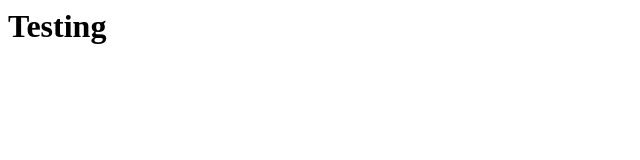
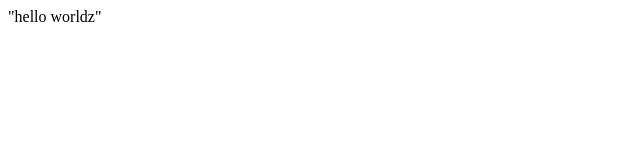
Before and after one commit to Khaniv5/portfolio2, a plain HTML site: page index.html in a window 1280 px wide. Shown: the whole page, without its empty margins (0-640 px from the left). Drawn offline with Linux system fonts and the light colour scheme.

Commit message:
first commit

```diff
--- a/index.html
+++ b/index.html
@@ -1 +1,5 @@
-<h1>Testing<h1>
+<!DOCTYPE html>
+<html>
+    <head>"hello worldz"</head>
+    <body></body>
+</html>
```
